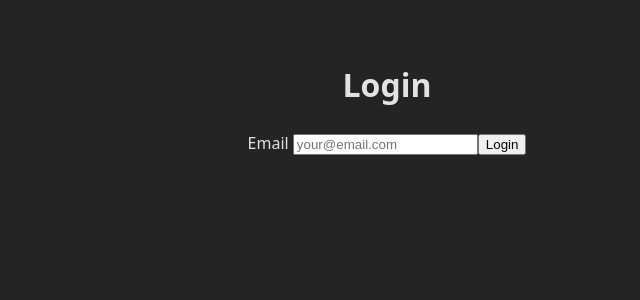
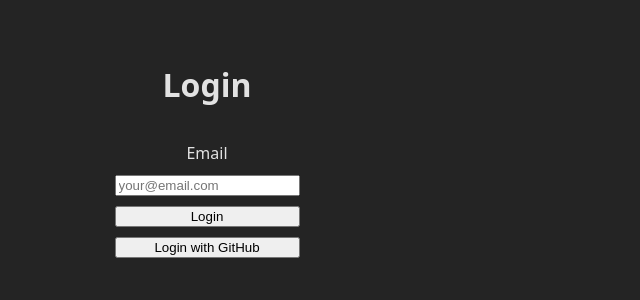
Before and after one commit to Christophervc/supabase-react, a React (Vite) app: page /login in a window 1280 px wide. Shown: the top 300 px of the page, without its empty margins (253-893 px from the left). Built offline with nearby package versions, Linux system fonts and the light colour scheme; no server answers.

Commit message:
feat: login with github account

```diff
--- /dev/null
+++ b/src/components/LoginGithubButton.tsx
@@ -0,0 +1,22 @@
+import { supabase } from "../supabase/client";
+
+const redirectUrl = import.meta.env.VITE_SUPABASE_CALLBACK_URL as string;
+const LoginGithubButton = () => {
+  const handleGithubLogin = async () => {
+    try {
+      const { error } = await supabase.auth.signInWithOAuth({
+        provider: "github",
+        options: {
+          redirectTo: redirectUrl,
+        },
+      });
+
+      if (error) throw error;
+    } catch (error) {
+      console.error("Error logging in with GitHub:", error);
+    }
+  };
+  return <button onClick={handleGithubLogin}>Login with GitHub</button>;
+};
+
+export default LoginGithubButton;
--- a/src/pages/Login.tsx
+++ b/src/pages/Login.tsx
@@ -1,8 +1,8 @@
-import React, {useState } from "react";
+import React, { useState } from "react";
 import { supabase } from "../supabase/client";
+import LoginGithubButton from "../components/LoginGithubButton";
 
 const Login = () => {
-
   const [email, setEmail] = useState<string>("");
 
   const handleSubmit = async (event: React.FormEvent) => {
@@ -17,9 +17,12 @@ const Login = () => {
     console.log(email);
   };
 
-
   return (
-    <form onSubmit={handleSubmit}>
+    <div style={{ display: "flex", justifyContent: "center", alignItems: "center", width: "50%"}}>
+      <form
+        onSubmit={handleSubmit}
+        style={{display: "flex", flexDirection: "column", gap: "10px" }}
+      >
         <h1>Login</h1>
         <label>Email </label>
         <input
@@ -30,7 +33,10 @@ const Login = () => {
           value={email}
         />
         <button>Login</button>
+
+        <LoginGithubButton />
       </form>
+    </div>
   );
 };
 
```
Lines whose indentation alone changed are shown as unchanged.
